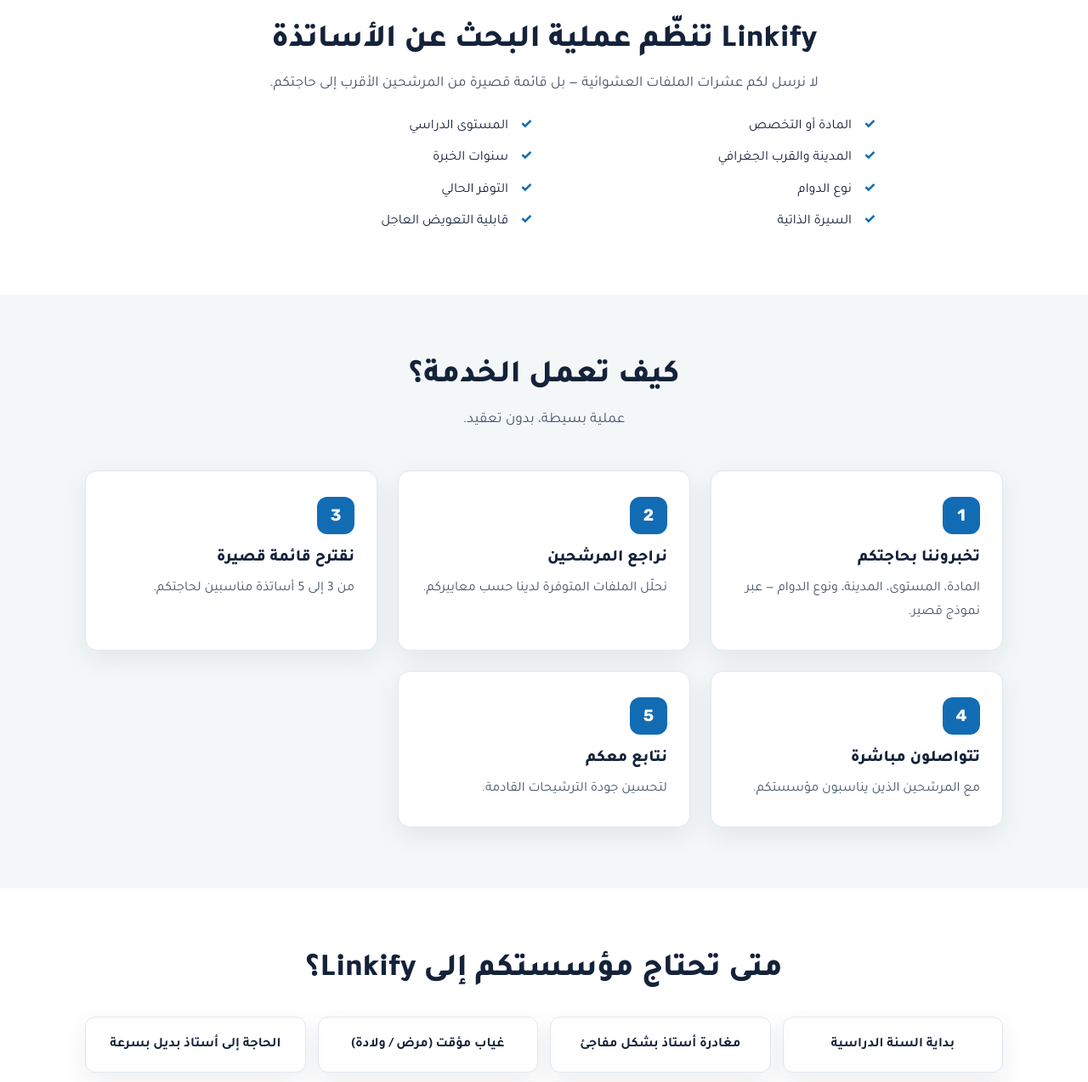
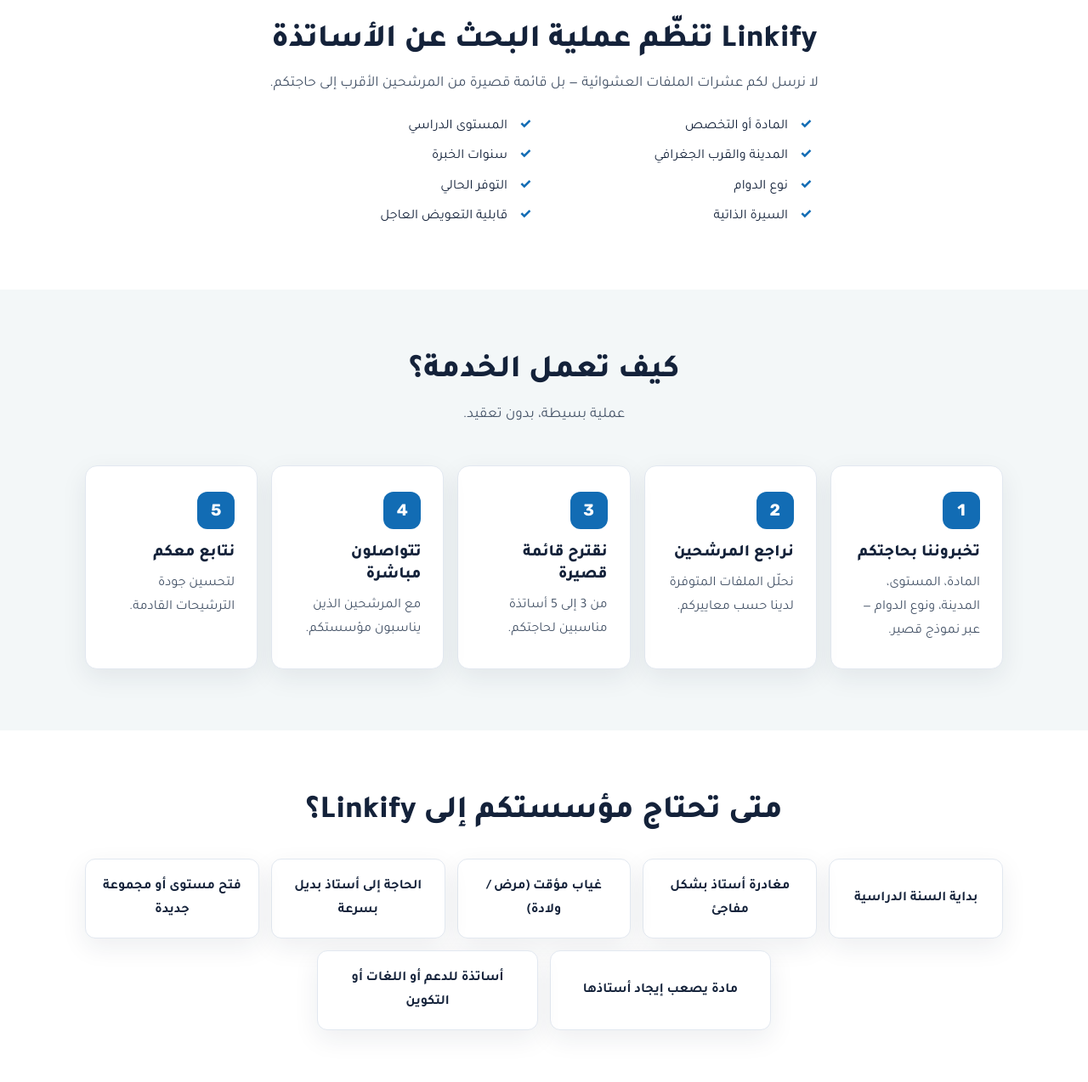
Before and after one commit to ethanose453-cyber/Linkifiy, a plain HTML site: page schools.html in a window 1280 px wide. Shown: the part 1980-3254 px from the top of the page at 85% size. Drawn offline with Linux system fonts and the light colour scheme.

Commit message:
Balance schools page layout: center incomplete rows (steps, use-cases, checklist)

```diff
--- a/styles.css
+++ b/styles.css
@@ -699,3 +699,21 @@
 .schools-cta-text p { color: var(--ink-soft); margin-top: 8px; max-width: 60ch; line-height: 1.7; }
 .schools-cta-box .btn { flex: none; }
 @media (max-width: 640px) { .schools-cta-box { padding: 24px; } }
+
+
+/* ===== Schools page balance fixes (center incomplete rows) ===== */
+/* how-it-works: 5 steps -> flex + centered so last row isn't stuck to one side */
+.schools-page .steps { display: flex; flex-wrap: wrap; justify-content: center; gap: 16px; }
+.schools-page .step { flex: 1 1 180px; max-width: 220px; margin: 0; }
+
+/* use cases: 7 cards -> centered rows */
+.cases-grid { display: flex; flex-wrap: wrap; justify-content: center; gap: 14px; }
+.case-card { flex: 1 1 200px; max-width: 260px; display: flex; align-items: center; justify-content: center; min-height: 64px; }
+
+/* criteria checklist: center items so an odd last item stays balanced */
+.criteria-list { display: flex; flex-wrap: wrap; justify-content: center; gap: 10px 30px; }
+.criteria-list li { flex: 0 1 300px; }
+
+@media (max-width: 720px) {
+  .criteria-list li { flex-basis: 100%; }
+}
```
